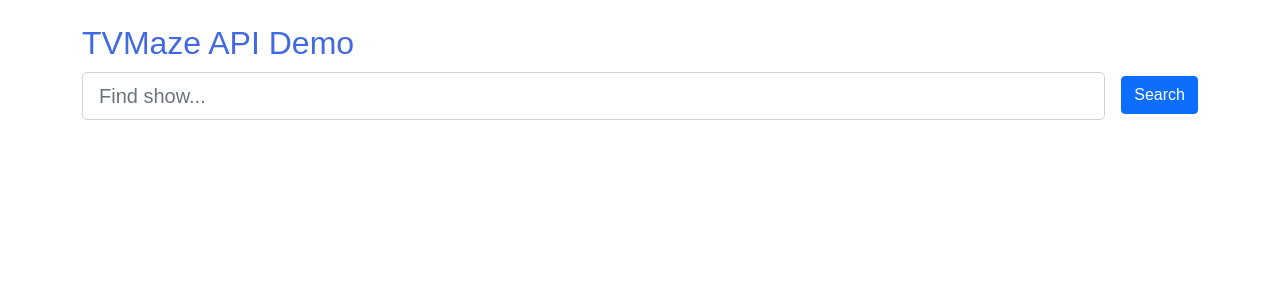
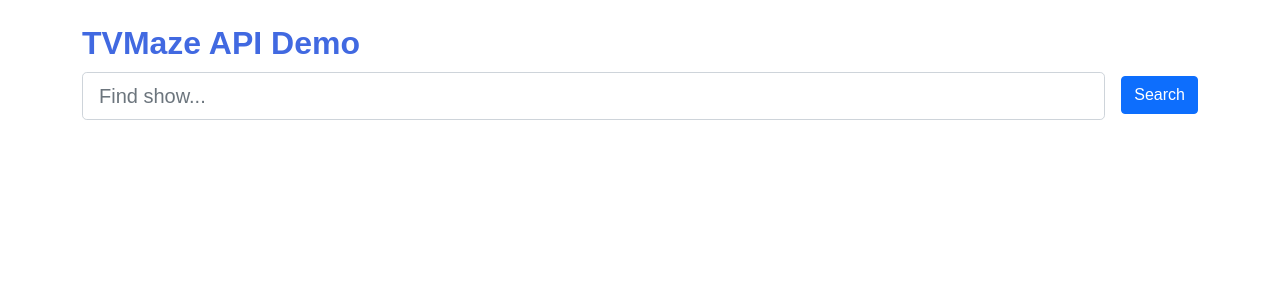
Before and after one commit to stefan-dimitrovski/tv-shows-angular, an Angular app: page /search in a window 1280 px wide. Shown: the top 300 px of the page. Built offline with nearby package versions, Linux system fonts and the light colour scheme.

Commit message:
title bolding;

```diff
--- a/src/app/app.component.scss
+++ b/src/app/app.component.scss
@@ -7,3 +7,7 @@
 #title:hover {
   text-decoration: underline;
 }
+
+h1 {
+  font-weight: bold;
+}
--- a/src/app/show-details/show-details.component.html
+++ b/src/app/show-details/show-details.component.html
@@ -1,7 +1,7 @@
 <div *ngIf="show">
-  <h2>
+  <h4>
     <a id="show-link" routerLink="/details/{{ show.id }}">{{ show.name }}</a>
-  </h2>
+  </h4>
   <div class="row" id="image-summary">
     <div class="col-6">
       <ng-component
--- a/src/app/show-details/show-details.component.scss
+++ b/src/app/show-details/show-details.component.scss
@@ -1,6 +1,10 @@
 $border-radius: 10px;
 $border: 5px solid rgb(201, 201, 201);
 
+h4,
+h3 {
+  font-weight: bold;
+}
 #show-link {
   text-decoration: none;
   color: royalblue;
```
